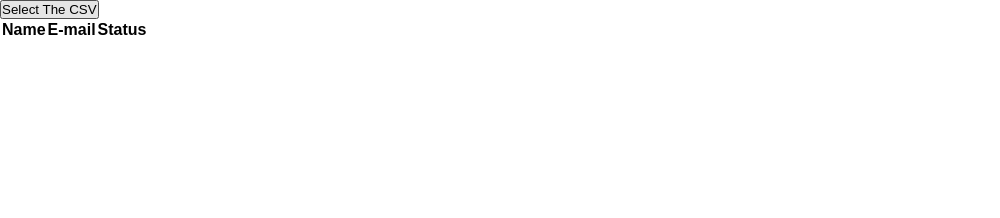
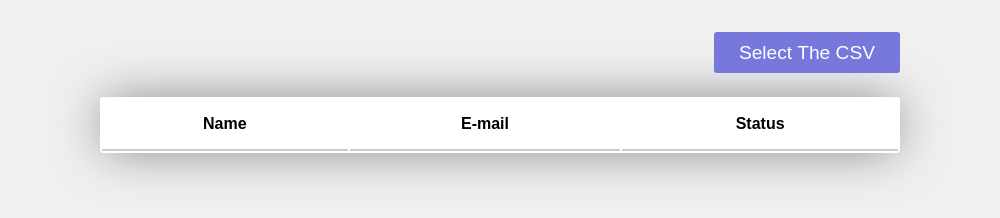
Before and after one commit to erikprogramador/electron-mail-list, an Electron app: page index.html in a window 1000 px wide. Drawn offline with Linux system fonts and the light colour scheme.

Commit message:
Styling application

```diff
--- a/index.html
+++ b/index.html
@@ -7,13 +7,12 @@
   <link rel="stylesheet" href="styles/style.css">
 </head>
 <body>
-  <div ng-controller="MailController">
-    <div id="error"></div>
-    <div>
-      <button id="select">Select The CSV</button>
+  <div class="container">
+    <div class="box">
+      <button class="btn" id="select">Select The CSV</button>
     </div>
 
-    <table>
+    <table class="table">
       <thead>
         <tr>
           <th>Name</th>
@@ -21,8 +20,7 @@
           <th>Status</th>
         </tr>
       </thead>
-      <tbody id="list">
-      </tbody>
+      <tbody id="list"></tbody>
     </table>
   </div>
 
--- a/index.js
+++ b/index.js
@@ -17,7 +17,7 @@ function createNewWindow () {
     slashes: true
   }));
 
-  win.webContents.openDevTools();
+  // win.webContents.openDevTools();
 
   app.on('closed', () => win = null);
 }
--- a/styles/style.css
+++ b/styles/style.css
@@ -12,4 +12,51 @@ html, body {
   width: 100%;
   height: 100%;
   font-family: 'Roboto Mono', sans-serif;
+  background: #f0f0f0;
 }
+
+.container {
+  width: 90%;
+  max-width: 800px;
+  margin: 2em auto;
+}
+
+.box {
+  width: 100%;
+  display: flex;
+  justify-content: flex-end;
+  margin-bottom: 1.5em;
+}
+
+.btn {
+  outline: none;
+  border: none;
+  background-color: rgba(120, 120, 220, 1);
+  padding: .5em 1.3em;
+  font-size: 1.2rem;
+  border-radius: 3px;
+  color: #fff;
+  cursor: pointer;
+}
+
+.btn:hover {
+  transform: scale(.98);
+}
+
+.table {
+  width: 100%;
+  background-color: #fff;
+  border-radius: 3px;
+  box-shadow: 0 0 50px -5px rgba(0, 0, 0, .5);
+}
+
+th {
+  padding: 1em 0;
+  border-bottom: solid 2px rgba(0, 0, 0, .2);
+}
+
+td {
+  margin: 1em 0;
+  padding: 1em 0;
+  text-align: center;
+}
```
